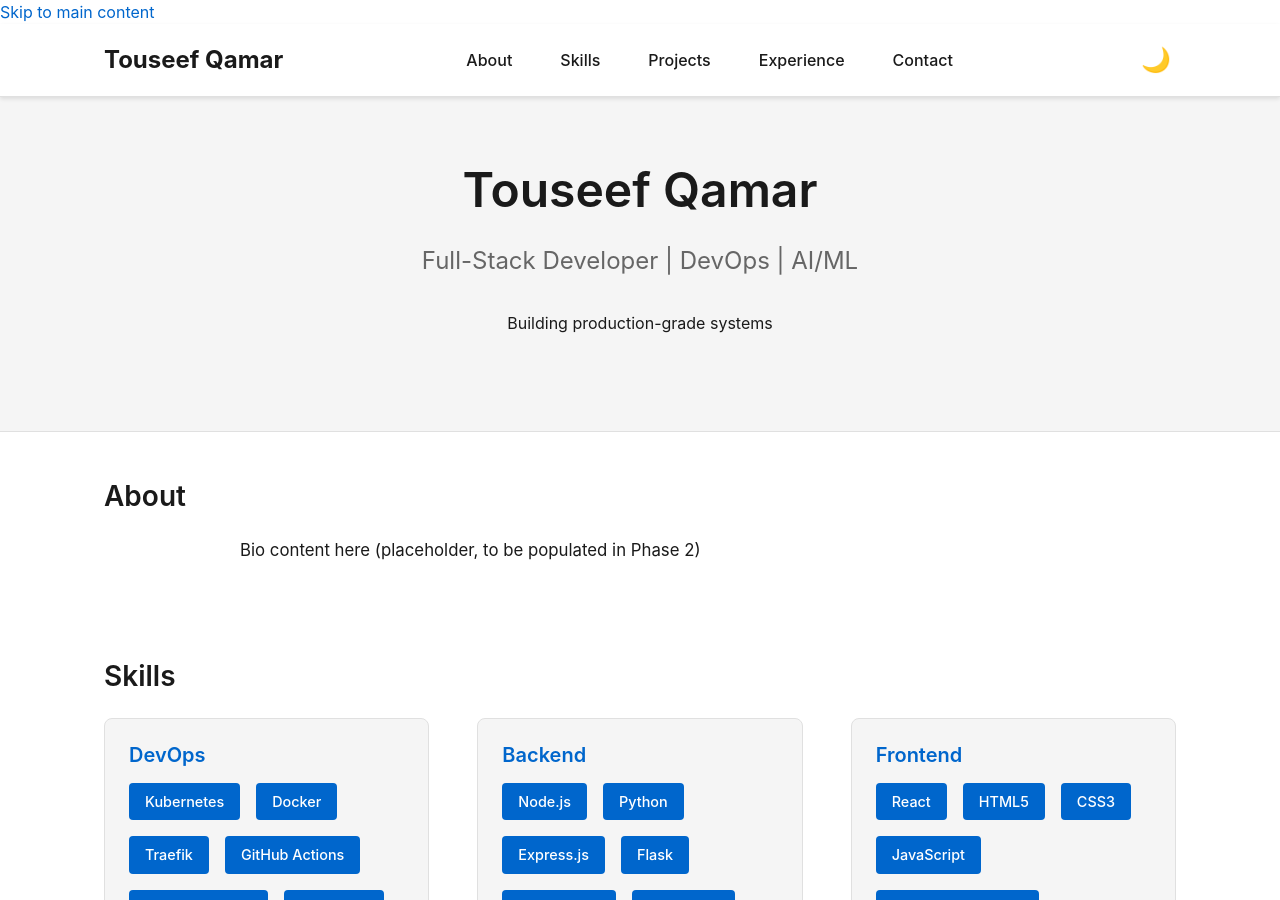
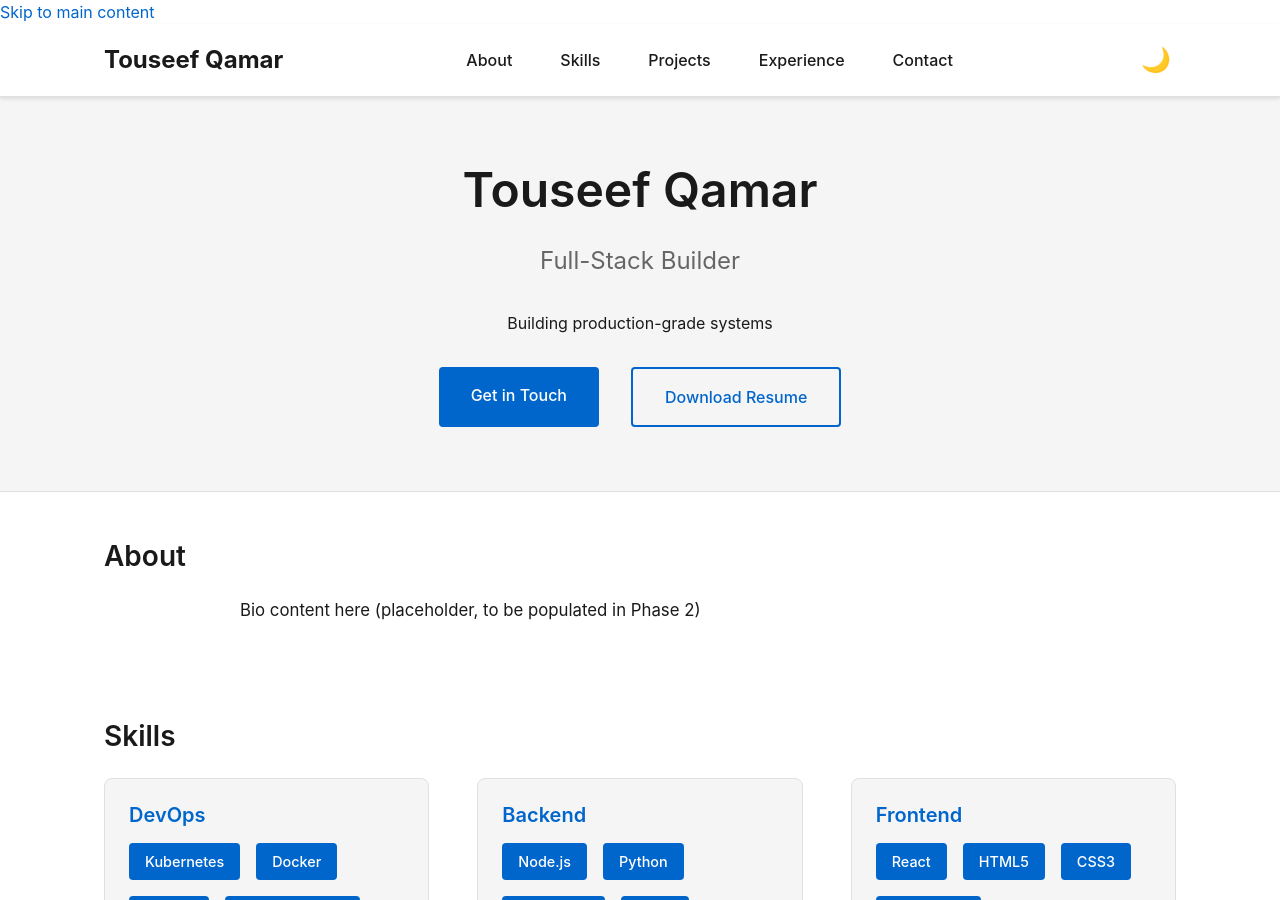
Before and after one commit to TouseefQ/touseefq.github.io, a Jekyll site: the page built from index.html, in a window 1280 px wide and 900 px high. Built offline with Jekyll 4.4.1, drawn with Linux system fonts in a browser that asks for light colours.

Commit message:
feat(02): update hero.html with real tagline and CTA buttons
- Updated tagline to 'Full-Stack Builder'
- Added CTA buttons: 'Get in Touch' (contact form link)
- Added 'Download Resume' (PDF download)
- Maintained description: 'Building production-grade systems'

Requirement coverage: HERO-01

```diff
--- a/_includes/hero.html
+++ b/_includes/hero.html
@@ -1,9 +1,10 @@
 <!-- Hero section with name, title, and tagline -->
 <section id="hero" class="hero">
   <h1>Touseef Qamar</h1>
-  <p class="tagline">Full-Stack Developer | DevOps | AI/ML</p>
+  <p class="tagline">Full-Stack Builder</p>
   <p class="description">Building production-grade systems</p>
   <div class="cta-buttons">
-    <!-- Buttons will be populated in Phase 3 -->
+    <a href="#contact" class="btn btn-primary">Get in Touch</a>
+    <a href="/Touseef Qamar - Resume.pdf" class="btn btn-secondary" download>Download Resume</a>
   </div>
 </section>
```
